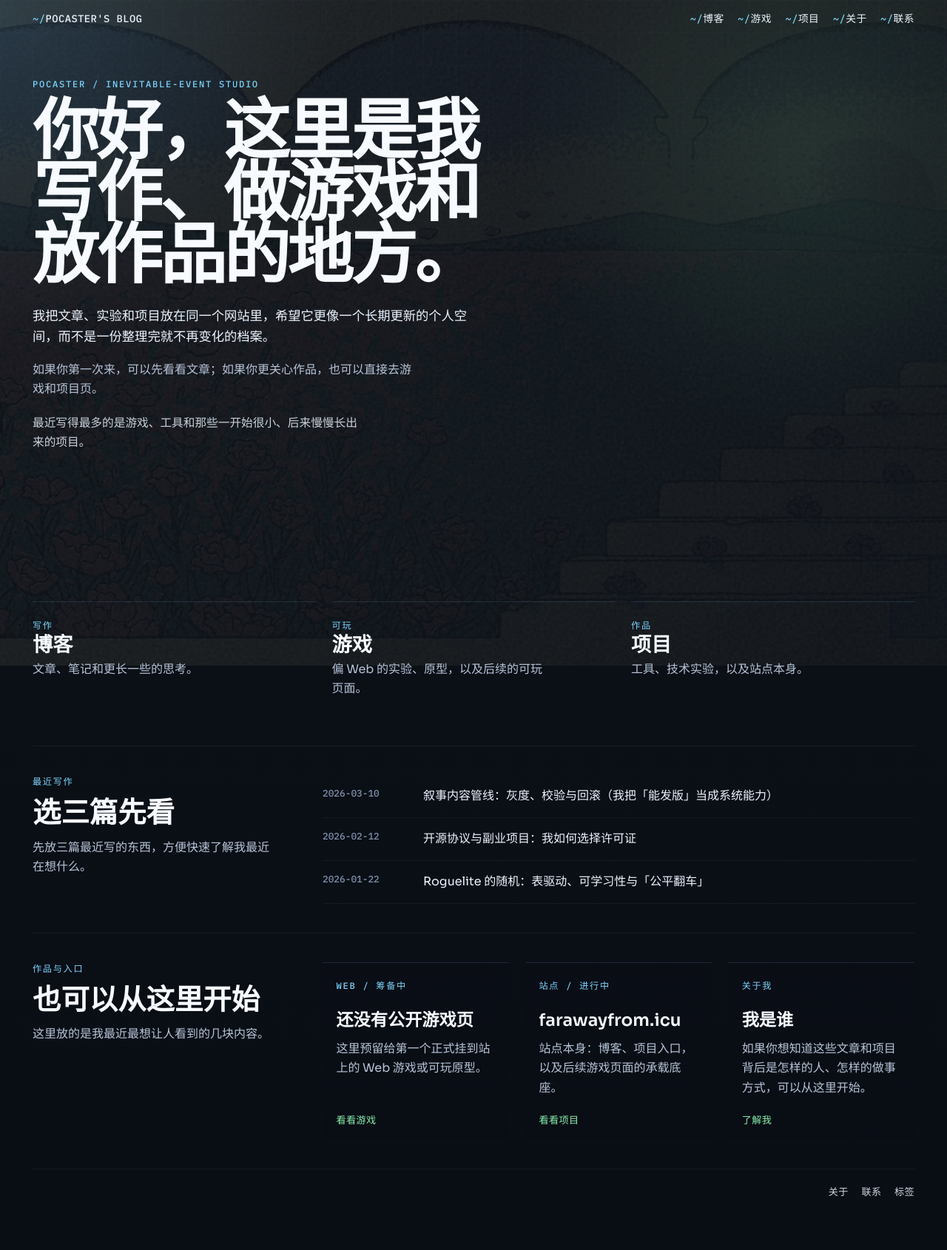
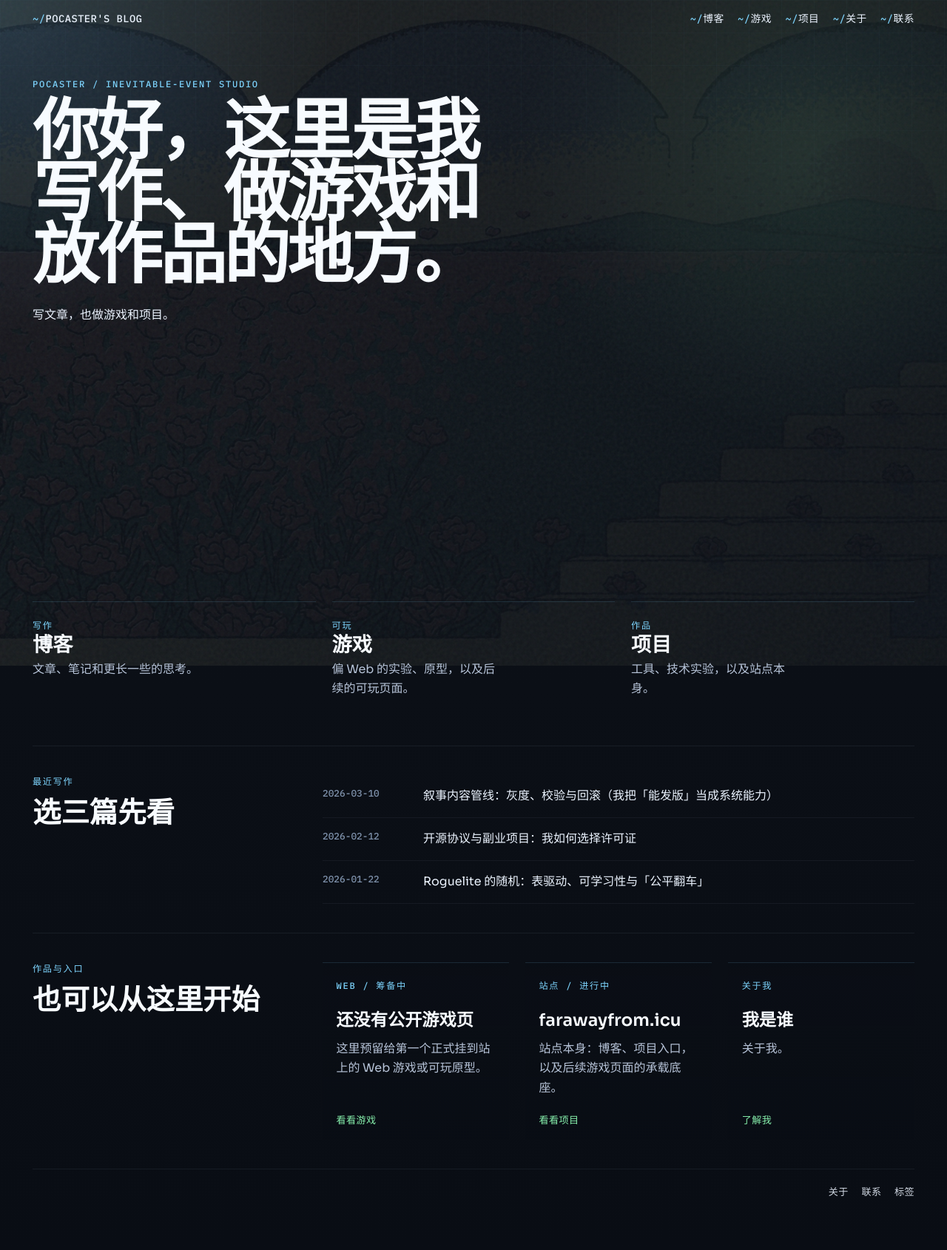
Before and after one commit to thedeathsheep/pocaster.github.io, a Jekyll site: the page built from index.html, in a window 1280 px wide. Shown: the whole page at 74% size. Built offline with Jekyll 4.4.1, drawn with Linux system fonts in a browser that asks for light colours; the list of posts is cut into pages by our own code.

Commit message:
refactor: trim home copy

```diff
--- a/_layouts/home.html
+++ b/_layouts/home.html
@@ -37,8 +37,12 @@ layout: null
         <p class="hero-eyebrow">{{ page.hero_eyebrow | default: site.author }}</p>
         <h1>{{ page.hero_title | default: "你好，这里是我写作、做游戏和放作品的地方。" }}</h1>
         <p class="hero-intro">{{ page.hero_intro | default: "我把文章、实验和项目放在同一个网站里，希望它更像一个长期更新的个人空间，而不是一份整理完就不再变化的档案。" }}</p>
+        {% if page.hero_note and page.hero_note != "" %}
         <p class="hero-note">{{ page.hero_note | default: "如果你第一次来，可以先看看文章；如果你更关心作品，也可以直接去游戏和项目页。" }}</p>
+        {% endif %}
+        {% if page.hero_signoff and page.hero_signoff != "" %}
         <p class="hero-signoff">{{ page.hero_signoff | default: "最近写得最多的是游戏、工具和那些一开始很小、后来慢慢长出来的项目。" }}</p>
+        {% endif %}
       </div>
     </section>
 
@@ -64,7 +68,9 @@ layout: null
       <div class="section-heading">
         <p class="section-kicker">最近写作</p>
         <h2>选三篇先看</h2>
+        {% if page.recent_writing_intro and page.recent_writing_intro != "" %}
         <p>{{ page.recent_writing_intro | default: "先放三篇最近写的东西，方便快速了解我最近在想什么。" }}</p>
+        {% endif %}
       </div>
       <div class="term-output recent-posts">
         {% for post in featured_posts %}
@@ -77,7 +83,9 @@ layout: null
       <div class="section-heading">
         <p class="section-kicker">作品与入口</p>
         <h2>也可以从这里开始</h2>
+        {% if page.work_intro and page.work_intro != "" %}
         <p>{{ page.work_intro | default: "这里放的是我最近最想让人看到的几块内容。" }}</p>
+        {% endif %}
       </div>
       <div class="work-grid" aria-label="精选入口">
         {% if featured_game %}
--- a/assets/css/terminal-home.css
+++ b/assets/css/terminal-home.css
@@ -148,10 +148,10 @@ body.terminal-home {
 }
 
 .hero-intro {
-  max-width: 37rem;
+  max-width: 20rem;
   margin: 1.55rem 0 0;
   color: var(--home-text);
-  font-size: 1.08rem;
+  font-size: 1rem;
 }
 
 .hero-note {
@@ -192,7 +192,7 @@ body.terminal-home {
 
 .lane-link span:last-child {
   display: block;
-  max-width: 18rem;
+  max-width: 14rem;
   color: var(--home-muted);
 }
 
@@ -218,7 +218,7 @@ body.terminal-home {
 
 .section-heading p:last-child {
   max-width: 20rem;
-  margin-top: 0.85rem;
+  margin-top: 0.7rem;
   color: var(--home-muted);
 }
 
--- a/index.html
+++ b/index.html
@@ -5,14 +5,14 @@ title: POCASTER'S BLOG
 subtitle: 写作、可玩的实验，还有那些值得长期保留的项目。
 hero_eyebrow: "POCASTER / Inevitable-Event Studio"
 hero_title: "你好，这里是我写作、做游戏和放作品的地方。"
-hero_intro: "我把文章、实验和项目放在同一个网站里，希望它更像一个长期更新的个人空间，而不是一份整理完就不再变化的档案。"
-hero_note: "如果你第一次来，可以先看看文章；如果你更关心作品，也可以直接去游戏和项目页。"
-hero_signoff: "最近写得最多的是游戏、工具和那些一开始很小、后来慢慢长出来的项目。"
+hero_intro: "写文章，也做游戏和项目。"
+hero_note: ""
+hero_signoff: ""
 about_teaser: "这里能看到我是谁、我在做什么，以及这个网站为什么会长成现在这样。"
 contact_teaser: "如果你想聊聊游戏、写作、工具，或者只是想打个招呼，欢迎联系我。"
-recent_writing_intro: "先放三篇最近写的东西，方便快速了解我最近在想什么。"
-work_intro: "这里放的是我最近最想让人看到的几块内容。"
+recent_writing_intro: ""
+work_intro: ""
 about_card_meta: "关于我"
 about_card_title: "我是谁"
-about_card_summary: "如果你想知道这些文章和项目背后是怎样的人、怎样的做事方式，可以从这里开始。"
+about_card_summary: "关于我。"
 ---
```
